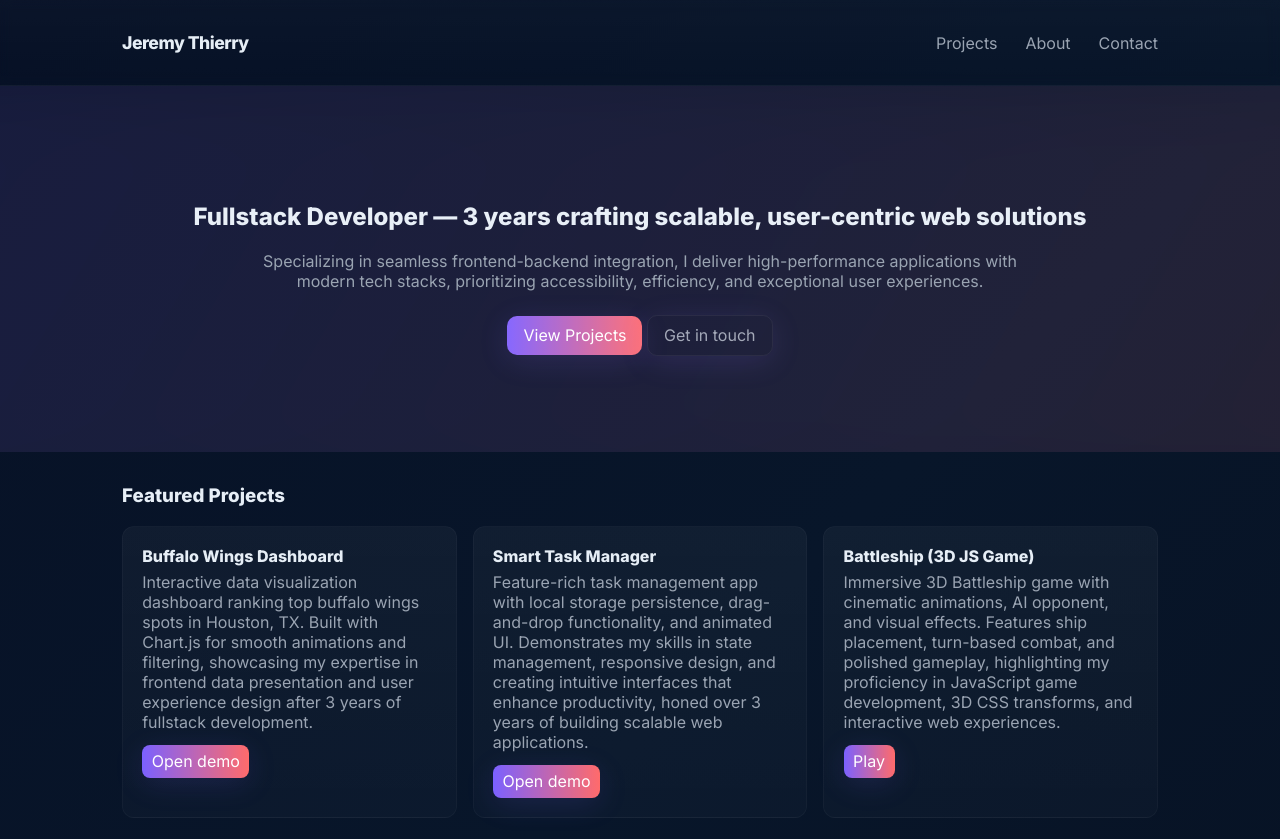
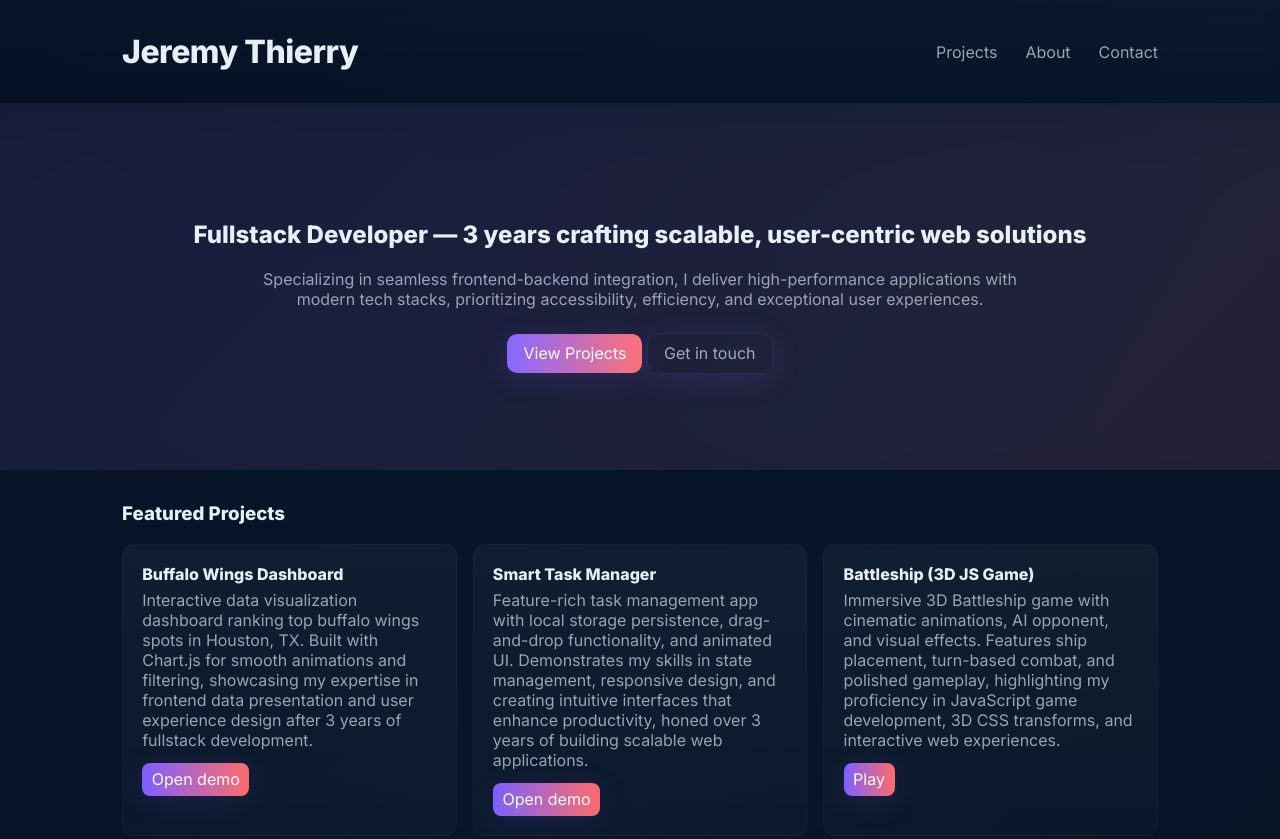
Before and after one commit to jlthierry231-stack/portfolio1419, a plain HTML site: page index.html in a window 1280 px wide. Shown: the top 839 px of the page. Drawn offline with Linux system fonts and the light colour scheme.

Commit message:
Made name bigger and added scroll animation to logo

```diff
--- a/css/style.css
+++ b/css/style.css
@@ -13,7 +13,7 @@ body{font-family:Inter,system-ui,-apple-system,Segoe UI,Roboto,'Helvetica Neue',
 .container{max-width:1100px;margin:0 auto;padding:2rem}
 .site-header{backdrop-filter:blur(6px);position:sticky;top:0;background:linear-gradient(180deg,rgba(255,255,255,0.02),transparent);border-bottom:1px solid rgba(255,255,255,0.03)}
 .site-header .container{display:flex;align-items:center;justify-content:space-between}
-.logo{margin:0;font-weight:800;letter-spacing:-0.5px;font-size:1.1rem}
+.logo{margin:0;font-weight:800;letter-spacing:-0.5px;font-size:2rem}
 nav a{color:var(--muted);margin-left:1rem;text-decoration:none}
 
 /* mobile nav */
@@ -24,6 +24,10 @@ nav a{color:var(--muted);margin-left:1rem;text-decoration:none}
 .hero .lead{color:var(--muted);max-width:760px;margin:0.5rem auto 1.5rem;position:relative;z-index:1}
 
 @keyframes floatBG{0%{transform:translateY(-6%) scale(1.35)}50%{transform:translateY(6%) scale(1.4)}100%{transform:translateY(-6%) scale(1.35)}}
+
+@keyframes logoPulse{0%{transform:scale(1)}50%{transform:scale(1.05)}100%{transform:scale(1)}}
+
+.logo.animated{animation:logoPulse 0.6s ease-in-out}
 .btn{display:inline-block;padding:0.6rem 1rem;background:linear-gradient(90deg,var(--accent1),var(--accent2));color:white;border-radius:10px;text-decoration:none;box-shadow:0 6px 30px rgba(123,97,255,0.14);transition:transform .18s ease,box-shadow .18s}
 .btn.ghost{background:transparent;border:1px solid rgba(255,255,255,0.06);color:var(--muted)}
 .btn:hover{transform:translateY(-4px)}
--- a/js/main.js
+++ b/js/main.js
@@ -23,3 +23,13 @@ document.addEventListener('click', e=>{
     if(nav.style.display==='flex'){nav.style.display='none'; e.target.textContent='☰'} else {nav.style.display='flex'; e.target.textContent='✕'}
   }
 })
+
+// animate logo on scroll
+window.addEventListener('scroll', () => {
+  const logo = document.querySelector('.logo');
+  if (window.scrollY > 50) {
+    logo.classList.add('animated');
+  } else {
+    logo.classList.remove('animated');
+  }
+});
```
